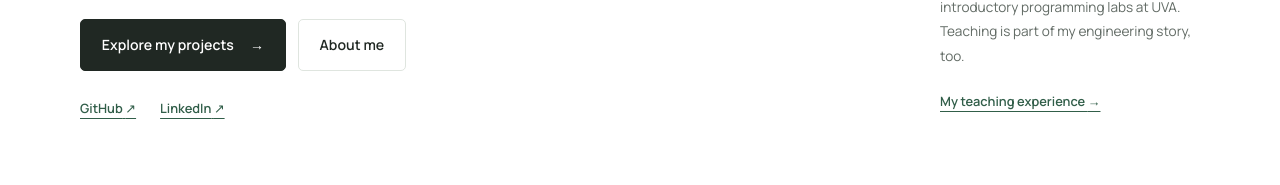
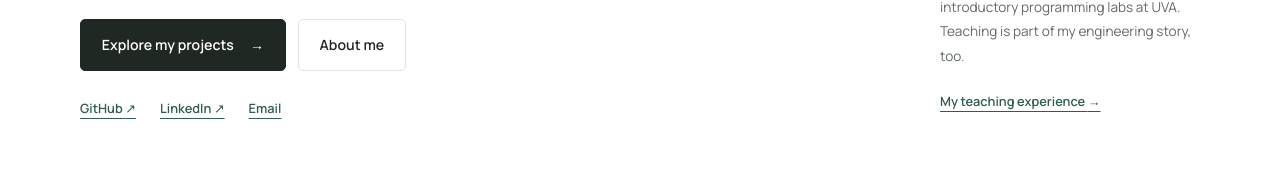
Before and after one commit to quyenxhuynh/portfolio, a React (Vite) app: page / in a window 1280 px wide. Shown: the part 589-774 px from the top of the page. Built offline with nearby package versions, Linux system fonts and the light colour scheme.

Commit message:
Add an email link to the hero and footer
Co-Authored-By: Claude Opus 5.5 <noreply@anthropic.com>

```diff
--- a/src/components/Footer.tsx
+++ b/src/components/Footer.tsx
@@ -1,5 +1,5 @@
 import React from 'react';
-import { CONTACT_LINKS } from '../data/contact';
+import { CONTACT_LINKS, isExternal } from '../data/contact';
 import './Footer.css';
 
 const Footer: React.FC = () => {
@@ -14,6 +14,7 @@ const Footer: React.FC = () => {
         <ul className="footer__links" aria-label="Find me online">
           {CONTACT_LINKS.map((link) => (
             <li key={link.id}>
+              {isExternal(link.href) ? (
                 <a
                   className="footer__link"
                   href={link.href}
@@ -23,6 +24,9 @@ const Footer: React.FC = () => {
                 >
                   {link.label}
                 </a>
+              ) : (
+                <a className="footer__link" href={link.href}>{link.label}</a>
+              )}
             </li>
           ))}
           <li>
--- a/src/data/contact.ts
+++ b/src/data/contact.ts
@@ -4,4 +4,8 @@ import type { ContactLink } from '../types';
 export const CONTACT_LINKS: ContactLink[] = [
   { id: 'github', label: 'GitHub', href: 'https://github.com/quyenxhuynh' },
   { id: 'linkedin', label: 'LinkedIn', href: 'https://www.linkedin.com/in/quyenxhuynh/' },
+  { id: 'email', label: 'Email', href: 'mailto:quyenxhuynh@gmail.com' },
 ];
+
+// Web links open in a new tab; mailto links don't
+export const isExternal = (href: string) => href.startsWith('http');
--- a/src/sections/Home.tsx
+++ b/src/sections/Home.tsx
@@ -1,5 +1,5 @@
 import React from 'react';
-import { CONTACT_LINKS } from '../data/contact';
+import { CONTACT_LINKS, isExternal } from '../data/contact';
 import './Home.css';
 
 const Home: React.FC = () => {
@@ -28,6 +28,7 @@ const Home: React.FC = () => {
           <ul className="home__links" aria-label="Find me online">
             {CONTACT_LINKS.map((link) => (
               <li key={link.id}>
+                {isExternal(link.href) ? (
                   <a
                     href={link.href}
                     target="_blank"
@@ -36,6 +37,9 @@ const Home: React.FC = () => {
                   >
                     {link.label} <span aria-hidden="true">↗</span>
                   </a>
+                ) : (
+                  <a href={link.href}>{link.label}</a>
+                )}
               </li>
             ))}
           </ul>
```
Lines whose indentation alone changed are shown as unchanged.
